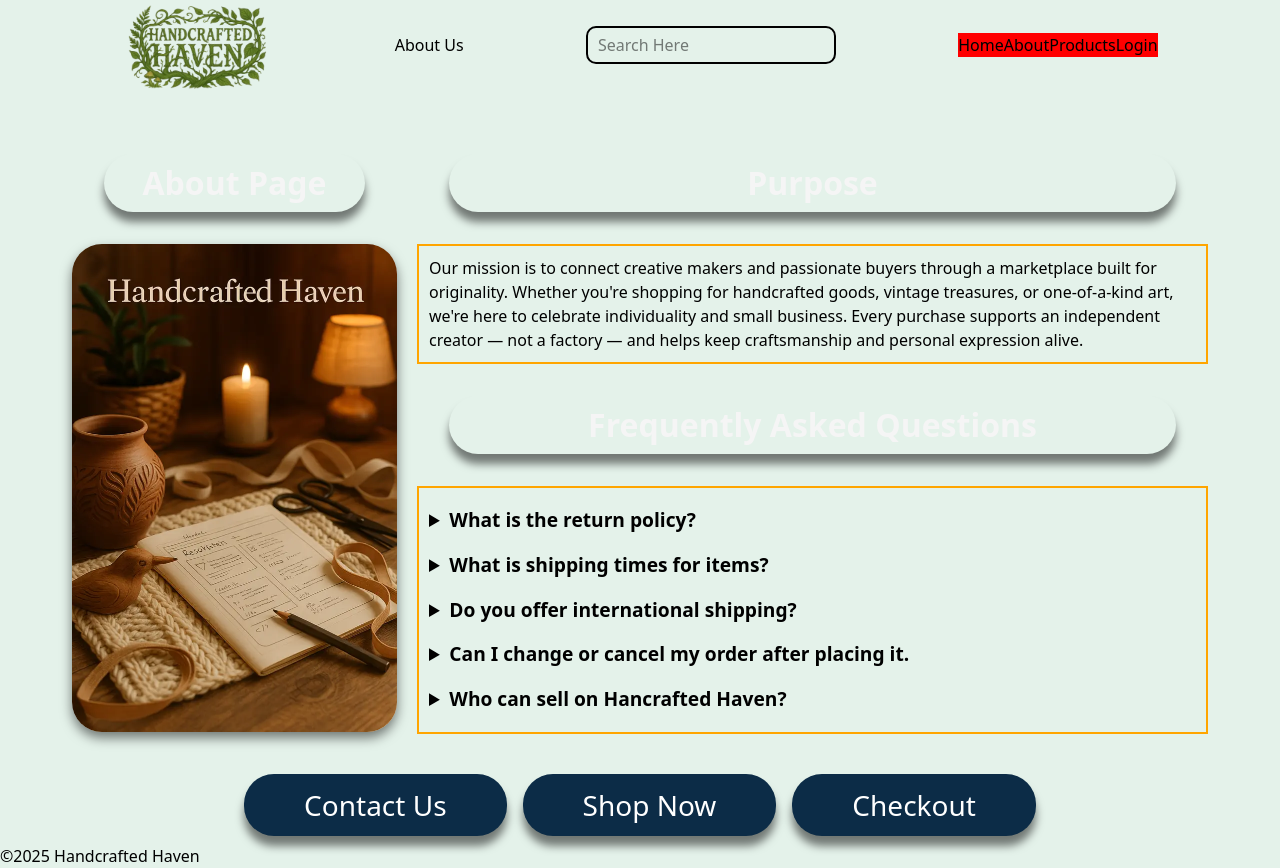
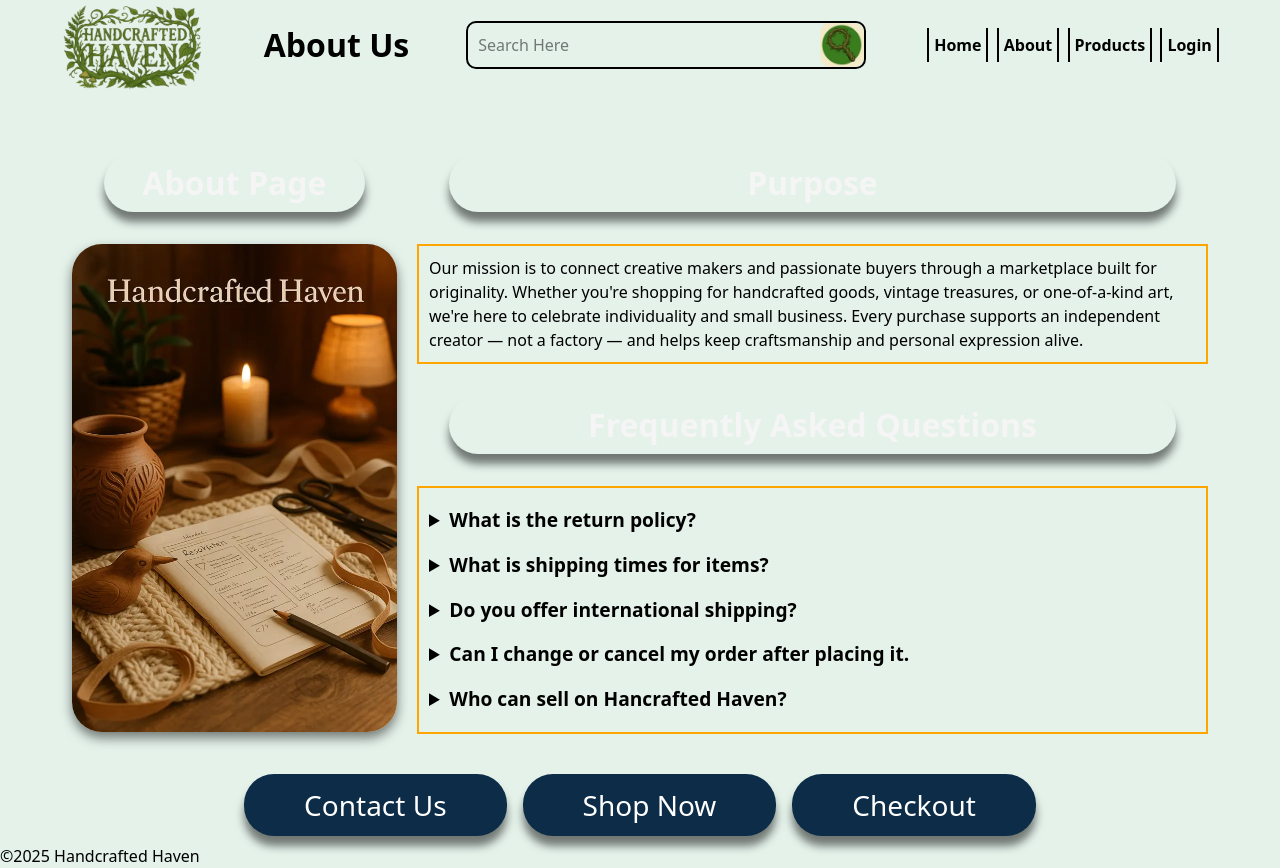
Before and after one commit to bcadolf/wdd430-team4, a Next.js app in the folder handcrafted-haven/: page /about in a window 1280 px wide. Built offline with nearby package versions, Linux system fonts and the light colour scheme.

Commit message:
Header Update

```diff
--- a/handcrafted-haven/src/components/Header.module.css
+++ b/handcrafted-haven/src/components/Header.module.css
@@ -1,9 +1,34 @@
 .navigation {
-    background-color: red;
     display: flex;
+    width: 300px;
+
 }
 .navList {
     display: flex;
+    justify-content: space-around;
+    width: 100%;
+    padding: 0;
+    margin: 0;
+    list-style: none;
+
+}
+.title {
+    color: black;
+    font-weight: bolder;
+    font-size: 2rem;
+}
+.navList li a {
+ display: inline-block;
+
+ color: black;
+ font-weight: 600;
+ border-left: 2px solid black;
+ border-right: 2px solid black;
+ padding: 5px;
+
+}
+ .navList li a:hover {
+    color: rgba(0, 0, 0, 0.5);
 }
 .header {
     display: flex;
--- a/handcrafted-haven/src/components/Header.tsx
+++ b/handcrafted-haven/src/components/Header.tsx
@@ -31,7 +31,7 @@ export default function Header() {
                 />
         </Link>
 
-            <h1>{title}</h1>
+            <h1 className={styles.title}>{title}</h1>
                 <div className="search">
                     <SearchBar/>
                 </div>
--- a/handcrafted-haven/src/components/SearchBar.module.css
+++ b/handcrafted-haven/src/components/SearchBar.module.css
@@ -1,14 +1,17 @@
 .searchBarContainer {
     position: relative;
-    width: 250px;
+    width: 400px;
+    display: flex;
+    border: 2px solid black;
+    border-radius: 10px;
 }
 
 .searchInput {
     width: 100%;
     padding: 5px 10px;
     border-radius: 10px;
-    border: 2px solid black;
     font-size: 1rem;
+    color: black;
 
 }
 .dropdownContainer {
@@ -31,6 +34,13 @@
 .dropdownItem:hover{
     background: green;
 }
+.searchButton {
+    cursor: pointer;
+    border-radius: 10px;
+}
+.searchButtonImage {
+    border-radius: 10px;
+}
 .resultImage {
     border-radius: 4px;
     margin-right: 1rem;
--- a/handcrafted-haven/src/components/SearchBar.tsx
+++ b/handcrafted-haven/src/components/SearchBar.tsx
@@ -11,6 +11,17 @@ const handleChange = (e: React.ChangeEvent<HTMLInputElement>) => {
 
 };
 
+const handleSearchEnter = () => {
+    if (!searchInput.trim()) return;
+}
+
+const handleKeyPress = (e: React.KeyboardEvent<HTMLInputElement>) => {
+    if (e.key === "Enter") {
+        e.preventDefault();
+        handleSearchEnter();
+    }
+}
+
 const filterProducts = searchInput ? products.filter(product => product.name.toLowerCase().includes(searchInput.toLowerCase())) : [];
 
 return (
@@ -21,11 +32,18 @@ return (
             type="search"
             placeholder="Search Here"
             onChange={handleChange}
+            onKeyDown={handleKeyPress}
             value={searchInput}
             id="product-search"
             className={styles.searchInput}
             autoComplete='off'
         ></input>
+        <button
+            onClick={handleSearchEnter}
+            className={styles.searchButton}>
+                <Image className={styles.searchButtonImage} src="/search_image.webp" alt="Search Button" width={50} height={50} />
+        </button>
+
     {searchInput && filterProducts.length > 0 && (
         <div className={styles.dropdownContainer}>
             {filterProducts.map((product, index) => (
```
Also changed, not shown: handcrafted-haven/public/search_image.webp (added).
